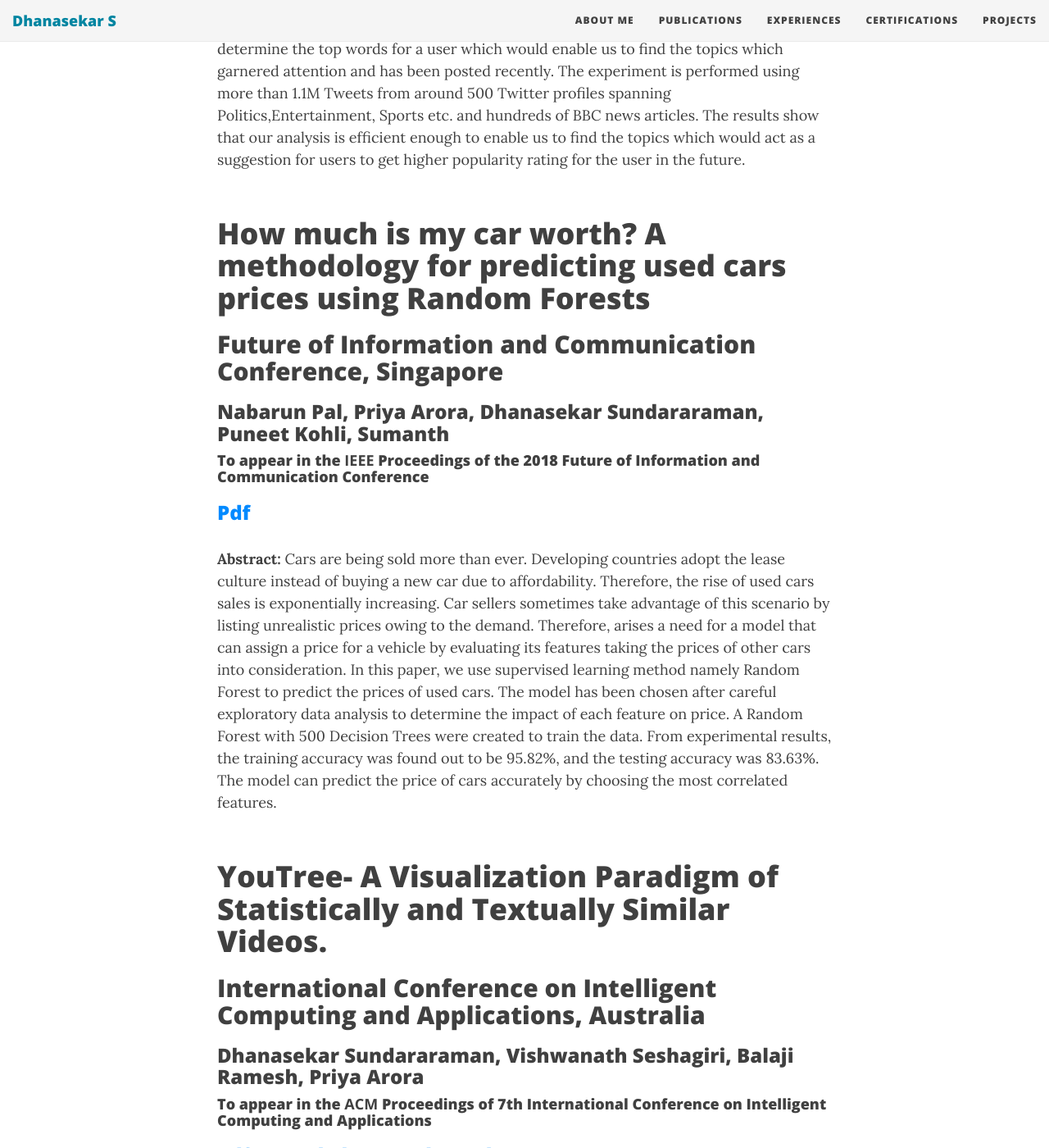
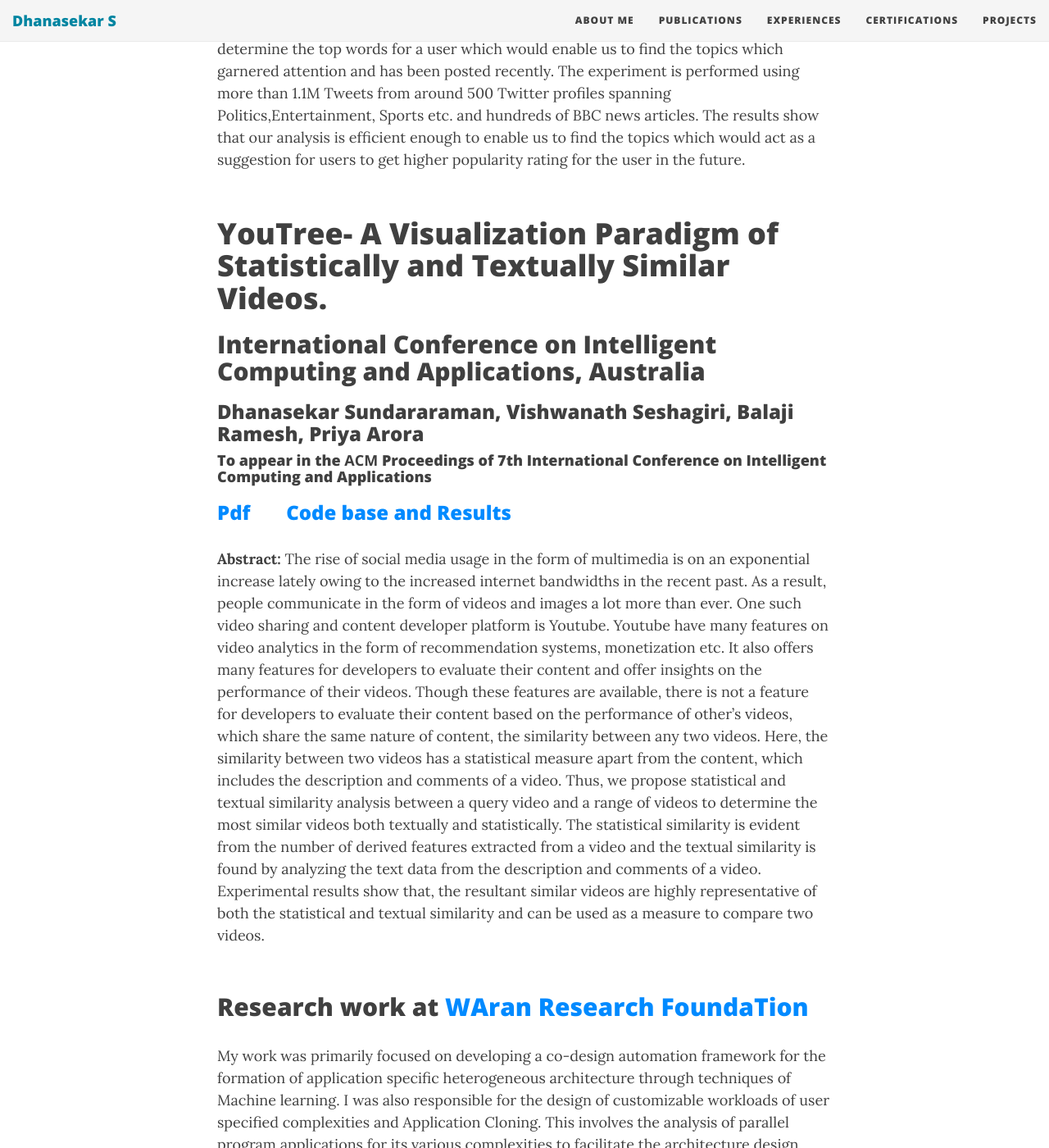
Before and after one commit to Dhanasekar-S/Dhanasekar-S.github.io, a Jekyll site: the page built from publications.md, in a window 1280 px wide and 1400 px high, scrolled down 3689 px. Shown: the whole window at 82% size. Built offline with Jekyll 4.4.1, drawn with Linux system fonts in a browser that asks for light colours; nearby versions of some CDN libraries; some of the changed text lies outside the part shown.

Commit message:
Update publications.md

```diff
--- a/publications.md
+++ b/publications.md
@@ -10,7 +10,7 @@ title: Publications
 <h3> Dhanasekar Sundararaman, Sudharshan Srinivasan </h3>
 <h4>Appeared in the <b>Springer</b> Proceedings for SocInfo 2017, Oxford, UK</h4>
 <i>One among the very few undergrads (probably the only one) to get a paper accepted at this conference held at Oxford. Many were into their Phd's, postdocs and some were professors.</i>
-<h3><a href="https://Dhanasekar-S.github.io/research/1Twigraph.pdf" target="_blank">Pdf</a> &nbsp;&nbsp;&nbsp;&nbsp;&nbsp;&nbsp;<a href="https://gitlab.com/Dhanasekar-S/Twigraph" target="_blank">Code base and Results</a></h3>
+<h3><a href="https://link.springer.com/chapter/10.1007/978-3-319-67256-4_26" target="_blank">Pdf</a> &nbsp;&nbsp;&nbsp;&nbsp;&nbsp;&nbsp;<a href="https://gitlab.com/Dhanasekar-S/Twigraph" target="_blank">Code base and Results</a></h3>
 <b>Abstract:</b>
 The social media craze is on an ever increasing spree, and people are connected with each other like never before, but these vast connections are visually unexplored. We propose a methodology Twigraph to explore the connections between persons using their Twitter profiles. First, we propose a hybrid approach of recommending social media profiles, articles, and advertisements to a user.
 The profiles are recommended based on the similarity score between the user profile, and profile under evaluation. The similarity between a set of profiles is investigated by finding the top influential words thus causing a high similarity through an Influence Term Metric for each word. Then, we group profiles of various domains such as politics, sports, and entertainment based on the similarity
@@ -26,7 +26,7 @@ score through a novel clustering algorithm. The connectivity between profiles is
 <h4>Appeared in the <b>Springer</b> Proceedings for IFIP Conference on e-Business, e-Services and e-Society</h4>
 
 <i> Acceptance rate < 40%. One among the very few undergrads</i>
-<h3><a href="https://Dhanasekar-S.github.io/research/2ANN_Bus.pdf" target="_blank">Pdf</a> </h3>
+<h3><a href="https://link.springer.com/chapter/10.1007/978-3-319-68557-1_27" target="_blank">Pdf</a> </h3>
   <b>Abstract:</b>
 In this work, an efficient vehicle tracking system is designed and implemented for tracking the movement of any vehicle from any location and time. The proposed system uses popular technology that combines a smartphone application with a microcontroller that is inexpensive compared to others. The users will be able to continuously monitor a moving vehicle on demand using the Smartphone application and determine the estimated distance and time for the vehicle to arrive at a given destination. Apart from this, the system is designed further to account for the case of failing to catch one’s vehicle by dynamically suggesting a new vehicle within one’s reach with an estimated time and a route. The data collected is effectively used to predict the estimated arrival time of the vehicles using sophisticated machine learning technique Artificial Neural Networks (ANN). While there are other systems on vehicle tracking, we present a vehicle tracking, dynamic route suggestion on failing to catch one’s vehicle and intelligent arrival time prediction system together making it a comprehensive system for users. The feasibility and effectiveness of the system are presented through experimental results of the vehicle tracking system and some experiences on practical implementations.<br>
 <br>
@@ -50,22 +50,10 @@ High-skilled immigrants are a very important factor in US innovation and entrepr
 
 <h3>Dhanasekar Sundararaman, Priya Arora, Vishwanath Seshagiri</h3>
 <h4>To appear in the <b>ACM</b> Proceedings of the 2018 International Conference on Machine Learning and Soft Computing</h4>
-<h3><a href="https://Dhanasekar-S.github.io/research/TweetIT.pdf" target="_blank">Pdf</a>  &nbsp;&nbsp;&nbsp;&nbsp;&nbsp;&nbsp;<a href="https://gitlab.com/thebrahminator/Twitter-Topic-Detection" target="_blank">Code base and Results</a></h3>
+<h3><a href="https://dl.acm.org/citation.cfm?id=3184093" target="_blank">Pdf</a>  &nbsp;&nbsp;&nbsp;&nbsp;&nbsp;&nbsp;<a href="https://gitlab.com/thebrahminator/Twitter-Topic-Detection" target="_blank">Code base and Results</a></h3>
 <b>Abstract:</b>
 Twitter, a microblogging service, is today’s most popular platform for communication in the form of short text messages, called
 Tweets. Users use Twitter to publish their content either for expressing concerns on information news or views on daily conversations. When this expression emerges, they are experienced by the worldwide distribution network of users and not only by the interlocutor(s). Depending upon the impact of the tweet in the form of the likes, retweets and percentage of followers increases for the user considering a window of time frame, we compute attention factor for each tweet for the selected user profiles. This factor is used to select the top 1000 Tweets, from each user profile, to form a document. Topic modelling is then applied to this document to determine the intent of the user behind the Tweets. After topics are modeled, the similarity is determined between the BBC news dataset containing the modeled topic, and the user document under evaluation. Finally, we determine the top words for a user which would enable us to find the topics which garnered attention and has been posted recently. The experiment is performed using more than 1.1M Tweets from around 500 Twitter profiles spanning Politics,Entertainment, Sports etc. and hundreds of BBC news articles. The results show that our analysis is efficient enough to enable us to find the topics which would act as a suggestion for users to get higher popularity rating for the user in the future.
-<br>
-<br>
-
-<h1>How much is my car worth? A methodology for predicting used cars prices using Random Forests</h1>
-
-<h2>Future of Information and Communication Conference, Singapore</h2>
-
-<h3>Nabarun Pal, Priya Arora, Dhanasekar Sundararaman, Puneet Kohli, Sumanth</h3>
-<h4>To appear in the <b>IEEE</b> Proceedings of the 2018 Future of Information and Communication Conference</h4>
-<h3><a href="https://Dhanasekar-S.github.io/research/5Ficc.pdf" target="_blank">Pdf</a> </h3>
-<b>Abstract:</b>
-Cars are being sold more than ever. Developing countries adopt the lease culture instead of buying a new car due to affordability. Therefore, the rise of used cars sales is exponentially increasing. Car sellers sometimes take advantage of this scenario by listing unrealistic prices owing to the demand. Therefore, arises a need for a model that can assign a price for a vehicle by evaluating its features taking the prices of other cars into consideration. In this paper, we use supervised learning method namely Random Forest to predict the prices of used cars. The model has been chosen after careful exploratory data analysis to determine the impact of each feature on price. A Random Forest with 500 Decision Trees were created to train the data. From experimental results, the training accuracy was found out to be 95.82%, and the testing accuracy was 83.63%. The model can predict the price of cars accurately by choosing the most correlated features.
 <br>
 <br>
 
@@ -75,7 +63,7 @@ Cars are being sold more than ever. Developing countries adopt the lease culture
 
 <h3>Dhanasekar Sundararaman, Vishwanath Seshagiri, Balaji Ramesh, Priya Arora</h3>
 <h4>To appear in the <b>ACM</b> Proceedings of 7th International Conference on Intelligent Computing and Applications</h4>
-<h3><a href="https://Dhanasekar-S.github.io/research/4YouTree%20Paper.pdf" target="_blank">Pdf</a>  &nbsp;&nbsp;&nbsp;&nbsp;&nbsp;&nbsp;<a href="https://gitlab.com/thebrahminator/Youtube-View-Predictor" target="_blank">Code base and Results</a></h3>
+<h3><a href="https://dl.acm.org/citation.cfm?id=3177467" target="_blank">Pdf</a>  &nbsp;&nbsp;&nbsp;&nbsp;&nbsp;&nbsp;<a href="https://gitlab.com/thebrahminator/Youtube-View-Predictor" target="_blank">Code base and Results</a></h3>
 <b>Abstract:</b>
 The rise of social media usage in the form of multimedia is on an exponential increase lately owing to the increased internet bandwidths in the recent past. As a result, people communicate in the form of videos and images a lot more than ever. One such video sharing and content developer platform is Youtube. Youtube have many features on video analytics in the form of recommendation systems, monetization etc. It also offers many features for developers to evaluate their content and offer insights on the performance of their videos. Though these features are available, there is not a feature for developers to evaluate their content based on the performance of other’s videos, which share the same nature of content, the similarity between any two videos. Here, the similarity between two videos has a statistical measure apart from the content, which includes the description and comments of a video. Thus, we propose statistical and textual similarity analysis between a query video and a range of videos to determine the most similar videos both textually and statistically. The statistical similarity is evident from the number of derived features extracted from a video and the textual similarity is found by analyzing the text data from the description and comments of a video. Experimental results show that, the resultant similar videos are highly representative of both the statistical and textual similarity and can be used as a measure to compare two videos.
 <br>
```
Also changed, not shown: other parts of publications.md (+1 -1 lines).
